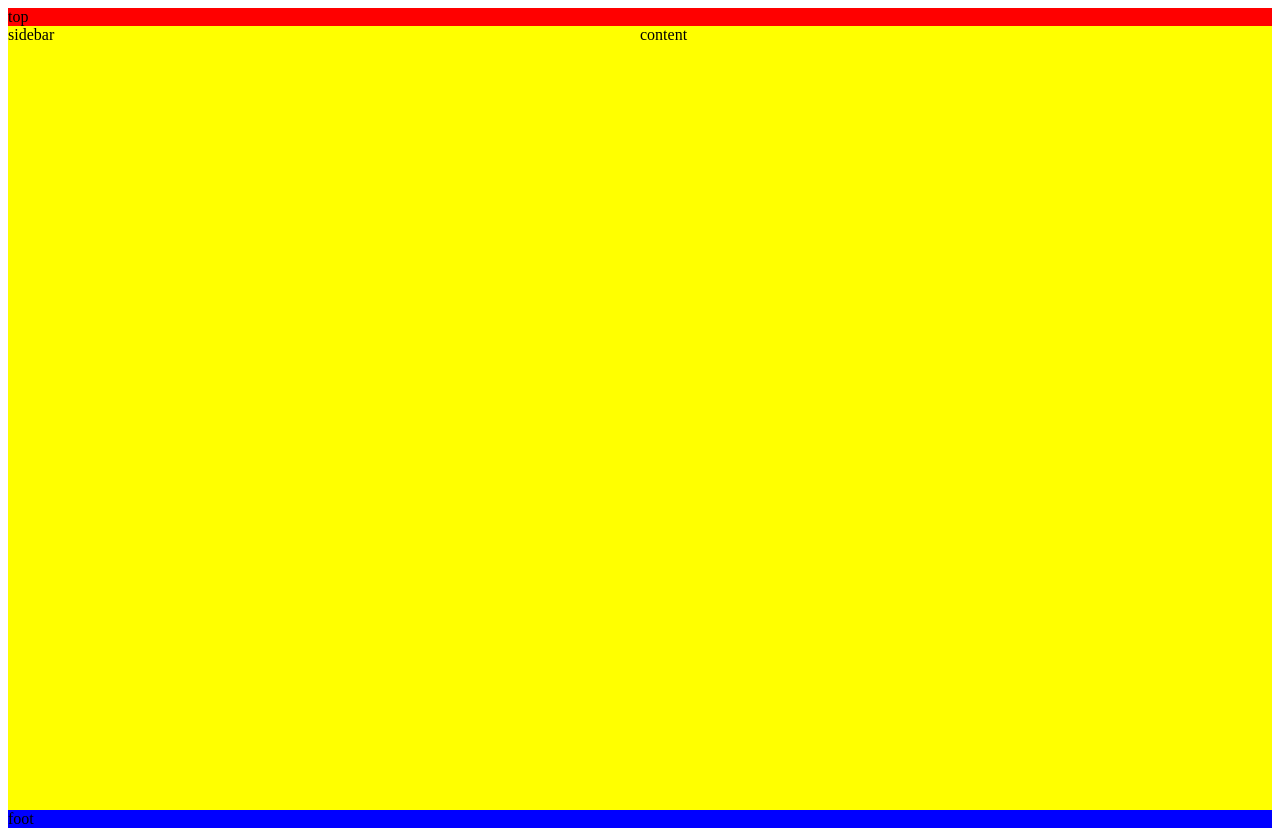
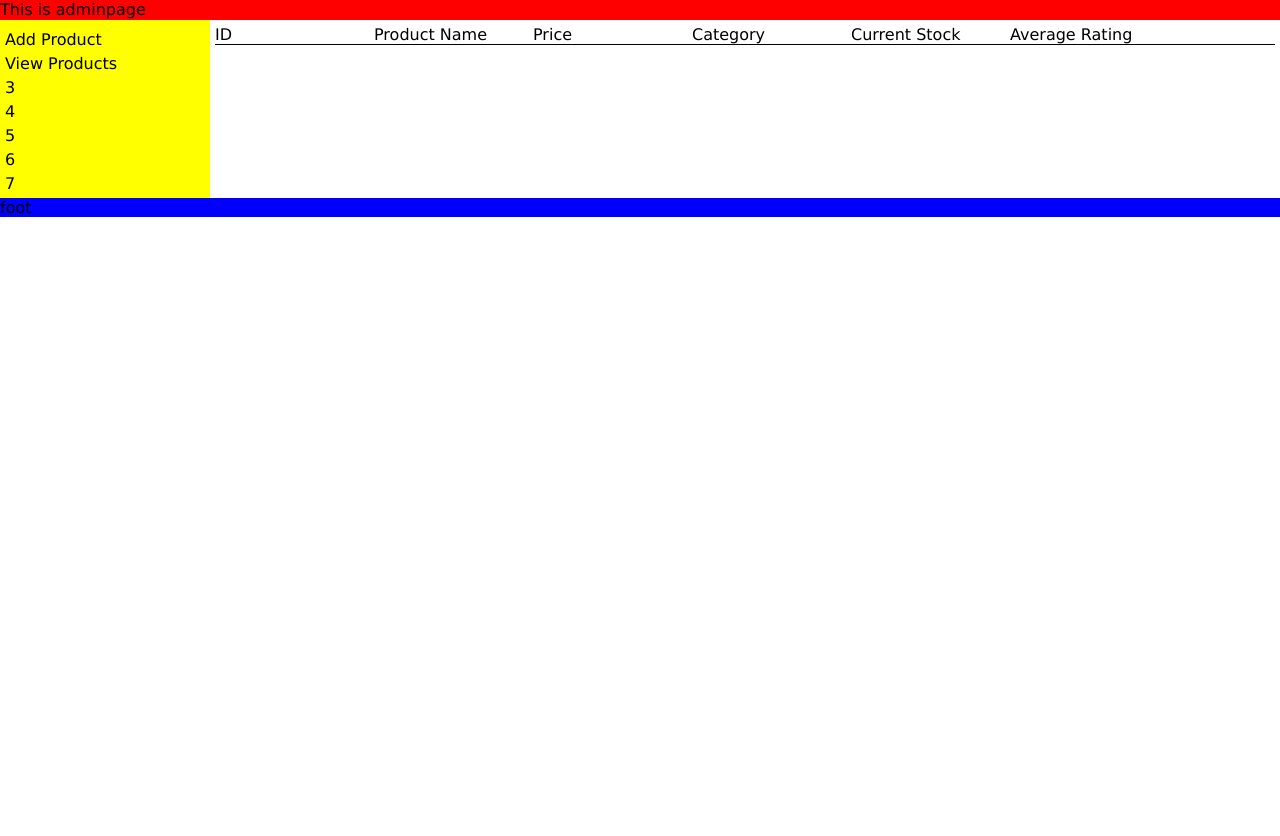
Before and after one commit to seb-emmot/ProjectD0018E, a PHP site: page /admin/admin.php in a window 1280 px wide. After the commit the page ends 217 px from the top, so only its background shows below. Run offline with PHP 8.4, Linux system fonts and the light colour scheme; data that the repository does not hold is empty.

Commit message:
basic Admin system added
Basic Administrative system added, for now only features is:
- Adding a product (still needs fixing with description)
- Viewing all products in database (with related information)

```diff
--- /dev/null
+++ b/Jscript/admin/adminPage.js
@@ -0,0 +1,56 @@
+function setupAdmin() {
+
+	var adminAddProductButton = document.getElementById("adminAddProduct");
+	adminAddProductButton.addEventListener("click", function() {setActive(document.getElementById("adminAddProductPage"))});
+
+	var adminViewProductsButton = document.getElementById("adminViewProducts");
+	adminViewProductsButton.addEventListener("click", function() {setActive(document.getElementById("adminViewProductsPage"))});
+
+	getProducts();
+
+}
+
+function setActive(pageToActivate) {
+	var currentPage = document.getElementsByClassName("active");
+	if(currentPage.length > 0) {
+		currentPage[0].className = "inActive";
+	}
+	pageToActivate.className = "active";
+}
+
+function getProducts() {
+	$.ajax({
+		   url: "SQL/getProducts.php",
+		   type: "GET",
+		   dataType: "json",
+		   success: function(item){
+			   displayProducts(item)
+		   }
+		 });
+}
+
+function displayProducts(allProducts) {
+	var NUMBER_OF_ATTRIBUTES = 6;
+
+	var displayPage = document.getElementById("adminViewProductsPageContent");
+	var outputString = "";
+	var counter = 0;
+	while(counter<allProducts.length/NUMBER_OF_ATTRIBUTES) {
+		outputString += '<div id=item#"'+allProducts[0+(NUMBER_OF_ATTRIBUTES*counter)]+'" class="product">';
+		outputString += '<ul>';
+		outputString += '<li>'+allProducts[0+(NUMBER_OF_ATTRIBUTES*counter)]+'</li>';
+		outputString += '<li>'+allProducts[1+(NUMBER_OF_ATTRIBUTES*counter)]+'</li>';
+		outputString += '<li>'+allProducts[2+(NUMBER_OF_ATTRIBUTES*counter)]+'</li>';
+		outputString += '<li>'+allProducts[3+(NUMBER_OF_ATTRIBUTES*counter)]+'</li>';
+		outputString += '<li>'+allProducts[4+(NUMBER_OF_ATTRIBUTES*counter)]+'</li>';
+		outputString += '<li>'+allProducts[5+(NUMBER_OF_ATTRIBUTES*counter)]+'</li>';
+
+		outputString += '</ul></div>';
+		counter++;
+	}
+	displayPage.innerHTML = outputString;
+}
+
+function displayUsers(allProducts) {
+
+}
--- /dev/null
+++ b/admin/SQL/getProducts.php
@@ -0,0 +1,17 @@
+<?php
+session_start();
+include '../../resources/connect.php';
+
+$sql = "SELECT * FROM products WHERE 1";
+$item = $conn->query($sql);
+$productArray = [];
+while($product = $item->fetch_assoc()) {
+	array_push($productArray, $product["item_id"]);
+	array_push($productArray, $product["name"]);
+	array_push($productArray, $product["price"]);
+	array_push($productArray, $product["category"]);
+	array_push($productArray, $product["stock"]);
+	array_push($productArray, round($product["rating"], 1));
+}
+
+echo json_encode($productArray);
--- a/admin/admin.php
+++ b/admin/admin.php
@@ -1,24 +1,72 @@
+<?php
+if(isset($_SESSION["admin"])){
+
+}
+else {
+	//header("Location: unAuthorized.php");
+} ?>
+<script src="../Jscript/admin/adminPage.js"></script>
+
+</script>
 <html>
 <head>
 	<script type="text/javascript" src="../jquery-1.11.3.min.js"></script>
+	<LINK href="/ProjectD0018E/style/styleReset.css" rel="stylesheet" type="text/css">
 	<LINK href="/ProjectD0018E/style/adminStyle.css" rel="stylesheet" type="text/css">
 </head>
 <body>
 	<div id="wrapper">
 		<div id="top">
-			top
+			This is adminpage
 		</div>
 		<div id="main">
 			<div id="mainSidebar">
-				sidebar
+				<ul>
+					<li id="adminAddProduct">Add Product</li>
+					<li id="adminViewProducts">View Products</li>
+					<li>3</li>
+					<li>4</li>
+					<li>5</li>
+					<li>6</li>
+					<li>7</li>
+				</ul>
 			</div>
 			<div id="mainContent">
-				content
+				<div id="adminAddProductPage" class="inActive">
+					<form action="adminAddProduct.php" method="post" enctype="multipart/form-data">
+					Product Name<br><input type="text" name="productName" required><br>
+					Product Price<br><input type="text" name="productPrice" required><br>
+					Product Category<br><input type="text" name="productCategory" required><br>
+					Product Stock<br><input type="text" name="productStock" required><br>
+					Product Description<br><textarea name="productDescription" rows="5" cols="30" required></textarea><br>
+					Select image to upload: <br>
+	    			<input type="file" name="fileToUpload" id="fileToUpload"><br>
+					<input id="submit" type="submit" value="Submit" name ="submit">
+					</form>
+				</div>
+				<div id="adminViewProductsPage" class="active">
+					<div id="adminViewProductsPageTopBar" class="product">
+						<ul>
+							<li>ID</li>
+							<li>Product Name</li>
+							<li>Price</li>
+							<li>Category</li>
+							<li>Current Stock</li>
+							<li>Average Rating</li>
+						</ul>
+
+					</div>
+					<div id="adminViewProductsPageContent">
+					</div>
+				</div>
 			</div>
 		</div>
-		<div id="foot">
-			foot
-		</div>
 	</div>
+	<div id="foot">
+		foot
+	</div>
+	<script type="text/javascript">
+		setupAdmin();
+	</script>
 </body>
 </html>
--- /dev/null
+++ b/admin/unAuthorized.php
@@ -0,0 +1 @@
+Authentication Failed.
--- a/style/adminStyle.css
+++ b/style/adminStyle.css
@@ -1,37 +1,94 @@
 @CHARSET "ISO-8859-1";
 
+body {
+}
+
 #wrapper {
-	background:gray;
+	height:auto;
+	background:white;
 	min-width:600px;
 }
 
 #top {
 	background:red;
 	width:100%;
+	height:20px;
 	float: top;
+	position: fixed;
+	top: 0;
 }
 
 #main {
-	background: yellow;
 	width:100%;
+	margin-top:20px;
+	height:auto;
 	float: top;
 	overflow:auto;
 }
 
 #mainSidebar {
+	background: yellow;
 	float: left;
-	width:50%;
-	height:100%;
+	width:200px;
+	padding: 5px;
+}
+
+#mainSidebar li {
+	margin-top:5px;
+}
+#mainSideBar li:hover {
+	cursor:hand;
+	background:green;
 }
 
 #mainContent {
-	float: left;
-	width:50%;
-	height:100%;
+	width:auto;
+	overflow:hidden;
+	padding: 5px;
+}
+
+.active {
+	display:block;
+}
+
+.inActive {
+	display:none;
+}
+
+#adminViewProductsPageTopBar {
+	border-bottom: 1px solid black;
+	float:top;
+	width: 100%;
+	overflow:auto;
+}
+#adminViewProductsPageTopBar:hover {
+	background:inherit;
+}
+
+.product {
+	float:top;
+	width: 100%;
+	overflow:auto;
+}
+
+.product ul {
+	width:100%;
+}
+
+.product li {
+	width: 15%;
+	display:inline;
+	float:left;
+}
+
+.product:hover {
+	background:yellow;
+	cursor: hand;
 }
 
 #foot {
 	width:100%;
 	background: blue;
 	float: top;
+	clear:both;
 }
--- a/style/productSystem.css
+++ b/style/productSystem.css
@@ -27,9 +27,6 @@
 	transition: transform 0.1s ease-in-out;
 }
 
-.productBox img:hover {
-	transform: rotate(45deg);
-}
 
 .productBox h1, h2 {
 	font-family: "Arial", sans-serif;
```
Also changed, not shown: admin/adminAddProduct.php (added, +57 -0 lines), products/testcat2/dogenr2/img/default.png (added), products/testcat2/test25/img/default.png (added), products/testcat2/test99/img/default.png (added), products/testcat2/this is Doge/img/default.png (added).
